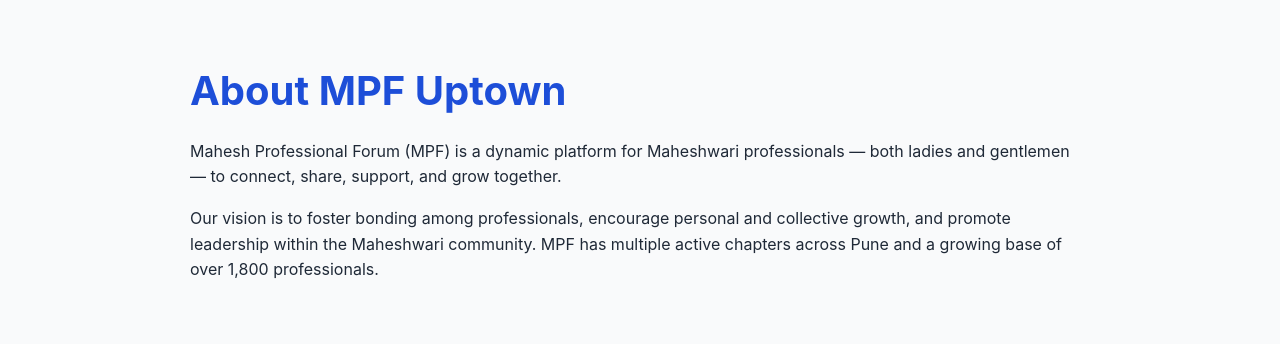
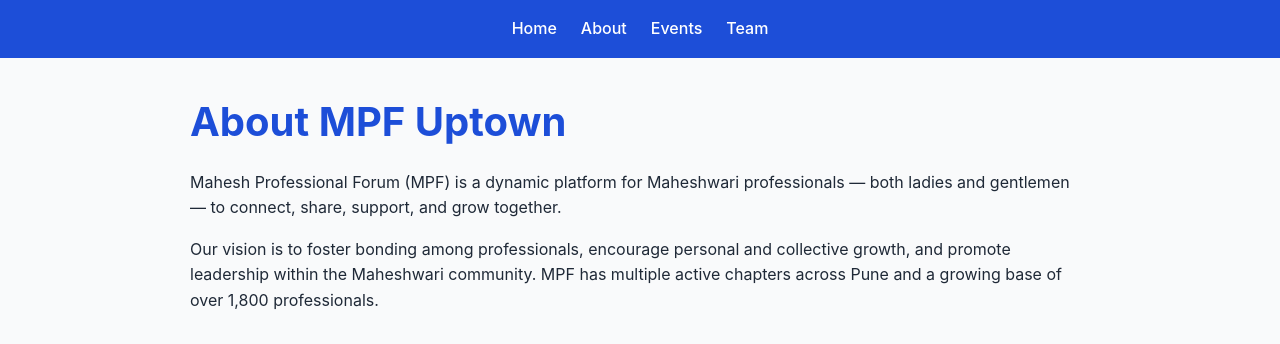
Before and after one commit to Harsh062/mpf-uptown-site, a Next.js app: page /about in a window 1280 px wide. Shown: the top 344 px of the page. Built offline with nearby package versions, Linux system fonts and the light colour scheme.

Commit message:
Add navbar, google fonts

```diff
--- /dev/null
+++ b/components/Layout.js
@@ -0,0 +1,12 @@
+import Navbar from "./Navbar";
+
+export default function Layout({ children }) {
+  return (
+    <>
+      <Navbar />
+      <div style={{ maxWidth: "900px", margin: "0 auto", padding: "0 1rem" }}>
+        {children}
+      </div>
+    </>
+  );
+}
--- /dev/null
+++ b/components/Navbar.js
@@ -0,0 +1,42 @@
+import Link from "next/link";
+
+export default function Navbar() {
+  return (
+    <nav style={styles.nav}>
+      <div style={styles.container}>
+        <Link href="/" style={styles.link}>
+          Home
+        </Link>
+        <Link href="/about" style={styles.link}>
+          About
+        </Link>
+        <Link href="/events" style={styles.link}>
+          Events
+        </Link>
+        <Link href="/team" style={styles.link}>
+          Team
+        </Link>
+      </div>
+    </nav>
+  );
+}
+
+const styles = {
+  nav: {
+    background: "#1d4ed8",
+    padding: "1rem 0",
+    marginBottom: "2rem",
+  },
+  container: {
+    maxWidth: "900px",
+    margin: "0 auto",
+    display: "flex",
+    gap: "1.5rem",
+    justifyContent: "center",
+  },
+  link: {
+    color: "#fff",
+    textDecoration: "none",
+    fontWeight: "500",
+  },
+};
--- a/pages/_document.js
+++ b/pages/_document.js
@@ -2,8 +2,15 @@ import { Html, Head, Main, NextScript } from "next/document";
 
 export default function Document() {
   return (
-    <Html lang="en">
-      <Head />
+    <Html>
+      <Head>
+        <link rel="preconnect" href="https://fonts.googleapis.com" />
+        <link
+          href="https://fonts.googleapis.com/css2?family=Inter:wght@400;600&display=swap"
+          rel="stylesheet"
+        />
+        <style>{`body { font-family: 'Inter', sans-serif; }`}</style>
+      </Head>
       <body>
         <Main />
         <NextScript />
--- a/pages/about.js
+++ b/pages/about.js
@@ -1,6 +1,8 @@
+import Layout from "../components/Layout";
+
 export default function About() {
   return (
-    <main>
+    <Layout>
       <h1>About MPF Uptown</h1>
       <p>
         Mahesh Professional Forum (MPF) is a dynamic platform for Maheshwari
@@ -13,6 +15,6 @@ export default function About() {
         community. MPF has multiple active chapters across Pune and a growing
         base of over 1,800 professionals.
       </p>
-    </main>
+    </Layout>
   );
 }
--- a/pages/events.js
+++ b/pages/events.js
@@ -1,3 +1,5 @@
+import Layout from "../components/Layout";
+
 const events = [
   {
     title: "Aashirwad Samaroh",
@@ -35,7 +37,7 @@ const events = [
 
 export default function Events() {
   return (
-    <main>
+    <Layout>
       <h1>Annual MPF Events</h1>
       <ul>
         {events.map((event, idx) => (
@@ -46,6 +48,6 @@ export default function Events() {
           </li>
         ))}
       </ul>
-    </main>
+    </Layout>
   );
 }
--- a/pages/index.js
+++ b/pages/index.js
@@ -1,8 +1,10 @@
 import Link from "next/link";
+
+import Layout from "../components/Layout";
 
 export default function Home() {
   return (
-    <main>
+    <Layout>
       <h1>Welcome to MPF Uptown 🎉</h1>
 
       <p>
@@ -23,6 +25,6 @@ export default function Home() {
         <Link href="/events">Annual Events</Link> |{" "}
         <Link href="/team">Core Committee</Link>
       </p>
-    </main>
+    </Layout>
   );
 }
--- a/pages/team.js
+++ b/pages/team.js
@@ -1,3 +1,5 @@
+import Layout from "../components/Layout";
+
 const team = [
   { name: "Abhijeet Jaju", role: "President" },
   { name: "Nikhil Chandak", role: "Secretary" },
@@ -6,7 +8,7 @@ const team = [
 
 export default function Team() {
   return (
-    <main>
+    <Layout>
       <h1>MPF Core Committee</h1>
       <ul>
         {team.map((member, idx) => (
@@ -16,6 +18,6 @@ export default function Team() {
           </li>
         ))}
       </ul>
-    </main>
+    </Layout>
   );
 }
--- a/styles/globals.css
+++ b/styles/globals.css
@@ -41,10 +41,10 @@ li {
 }
 
 .card {
-  background-color: #fff;
+  background: white;
+  padding: 1rem;
   border: 1px solid #e5e7eb;
   border-radius: 8px;
-  padding: 1rem;
   margin-bottom: 1rem;
   box-shadow: 0 1px 3px rgba(0, 0, 0, 0.05);
 }
```
